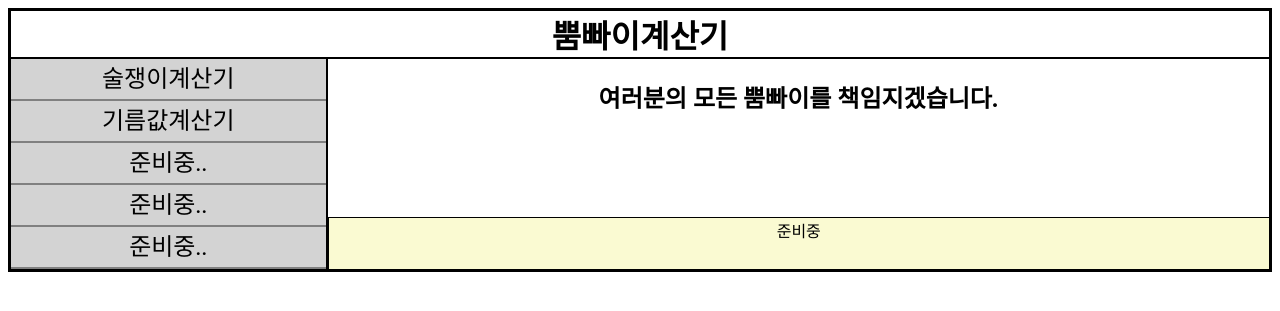
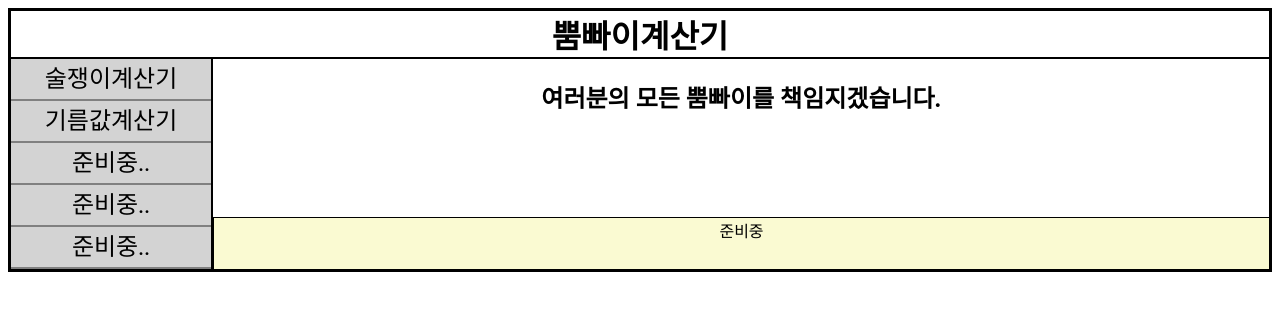
Before and after one commit to watoo6974/double.J, a PHP site: page /home.html in a window 1280 px wide. Shown: the top 311 px of the page. Run offline with PHP 8.4, Linux system fonts and the light colour scheme.

Commit message:
Add files via upload

```diff
--- a/home.css
+++ b/home.css
@@ -1,7 +1,7 @@
 body {border : 3px solid black;}
 #grid1{
   display : grid;
-  grid-template-columns: 1fr 3fr;
+  grid-template-columns: 200px 3fr;
   background-color: lightgray;
 }
 #grid2{
```
